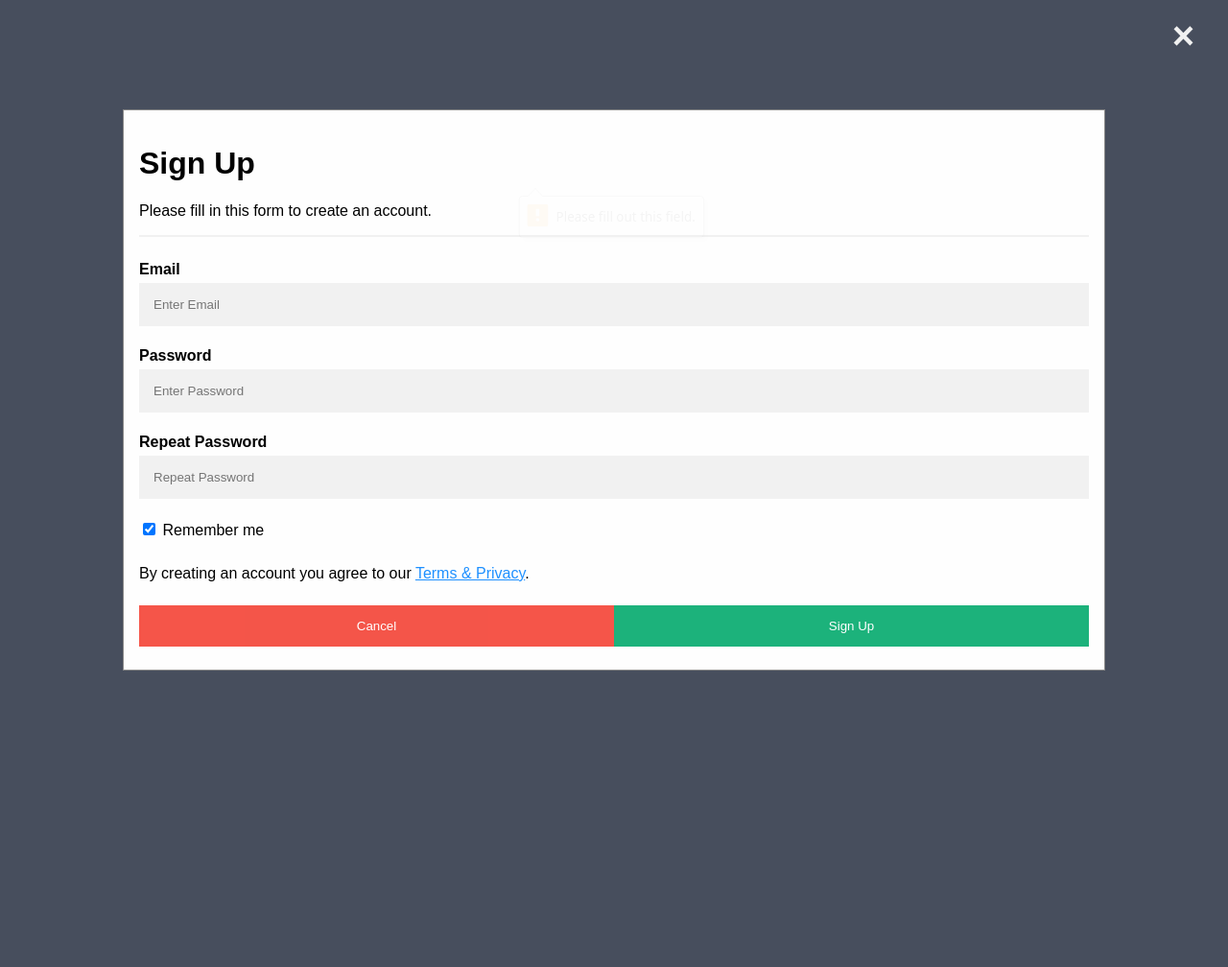
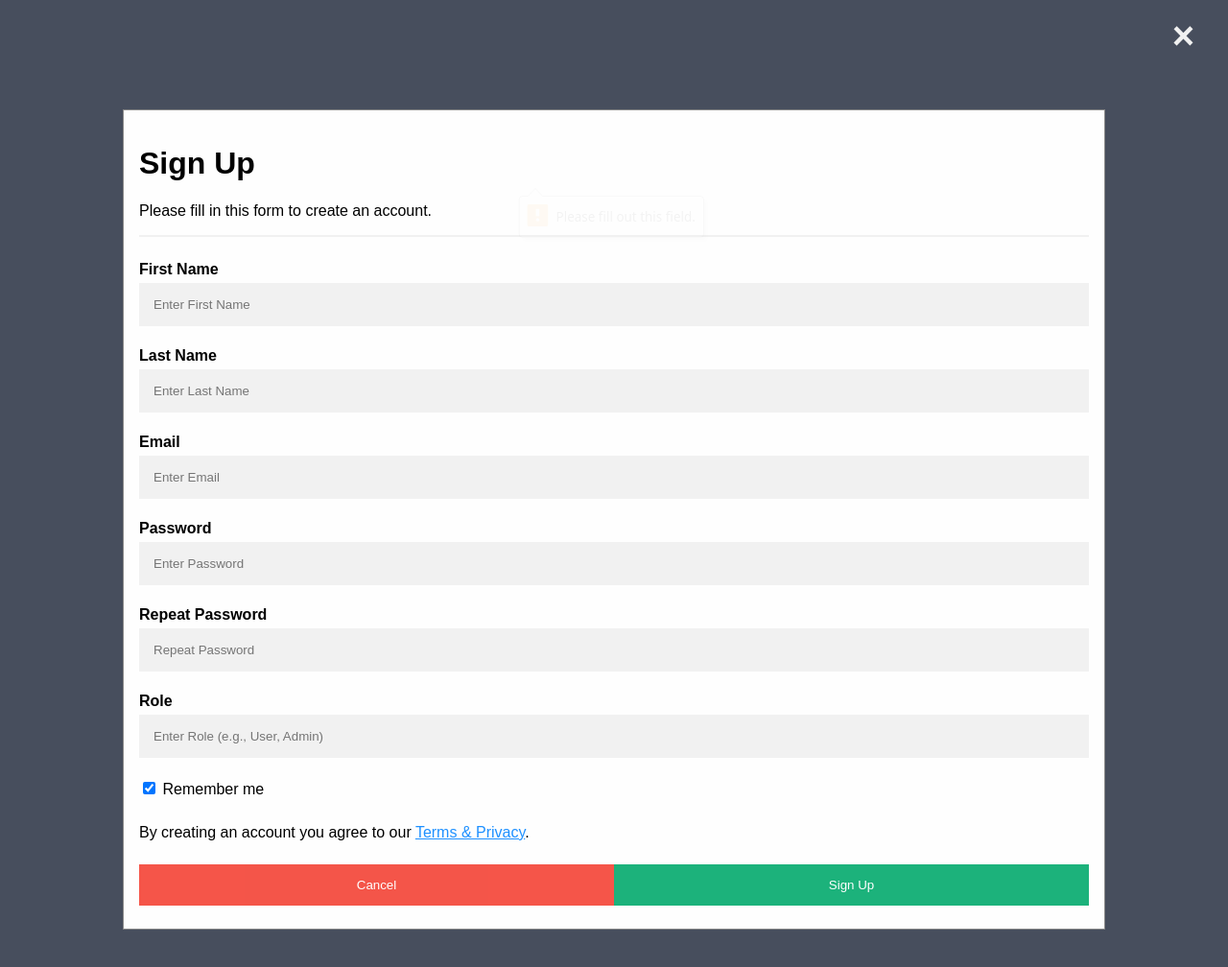
Before and after one commit to UVMHacks2025/team10-webstuff, a Flask app: page /user in a window 1280 px wide, after a click on "Sign Up". Shown: the top 1008 px of the page at 96% size. Run offline with Flask 2, Linux system fonts and the light colour scheme; some libraries are stand-ins or nearby versions.

```diff
--- a/app.py
+++ b/app.py
@@ -1,9 +1,11 @@
-from flask import Flask, render_template, request, redirect, url_for
+from flask import Flask, render_template, request, redirect, url_for, flash, session
 import psycopg2
 from psycopg2 import sql
 from connect import auth
 
 app = Flask(__name__)
+
+app.secret_key = 's3cr3t_k3y_12345'
 
 # Mapping for food types
 food_type_mapping = {
@@ -79,5 +81,69 @@ def inventory():
     con.close()
     return render_template('inventory.html', inventory=inventory)
 
+@app.route('/user', methods=['POST'])
+def register():
+    # Get form data
+    user = 10
+    firstName = request.form.get('first-name')
+    lastName = request.form.get('last-name')
+    email = request.form.get('email')
+    password = request.form.get('psw')
+    password_repeat = request.form.get('psw-repeat')
+    role = request.form.get('role')
+
+    # Form validation
+    if not email or not password or password != password_repeat:
+        flash('Please fill in all fields and ensure passwords match!')
+        return redirect(url_for('user'))
+
+
+    conn = auth()
+    if conn is None:
+        flash("Database connection failed")
+        return redirect(url_for('user'))
+
+    cursor = conn.cursor()
+
+    # Insert query (without user_id if it's auto-incrementing)
+    cursor.execute('INSERT INTO "USER" (user_id, first_name, last_name, email, password, role) VALUES (%s,%s, %s, %s, %s, %s)',
+                    (user,firstName, lastName, email, password, role))
+    conn.commit()  # Commit the transaction
+
+    flash('Registration successful!')
+    return redirect(url_for('user'))
+
+# Login route
+@app.route('/login', methods=['POST'])
+def login():
+    email = request.form.get('uname')  # Username input field
+    password = request.form.get('psw')  # Password input field
+
+    conn = auth()
+    if conn is None:
+        flash("Database connection failed")
+        return redirect(url_for('index'))
+
+    cursor = conn.cursor()
+
+    # Check if user exists
+    cursor.execute('SELECT * FROM "USER" WHERE email = %s AND password = %s', (email, password))
+    user = cursor.fetchone()
+
+    cursor.close()
+    conn.close()
+
+    if user:
+        session['user'] = email  # Store user session
+        flash('Login successful!')
+        return redirect(url_for('inventory'))  # Redirect to the next page
+
+    else:
+        flash('Invalid email or password!')
+        return redirect(url_for('user'))  # Redirect back to login
+
+
+
+
 if __name__ == "__main__":
     app.run(debug=True)
--- a/templates/user.html
+++ b/templates/user.html
@@ -202,10 +202,10 @@ hr {
     <h2>Modal Login Form</h2>
 
 
-    <form class="modal-content animate" action="/action.php" method="post">
+    <form class="modal-content animate" action="/login" method="post">
       <div class="container">
-        <label for="uname"><b>Username</b></label>
-        <input id="uname" type="text" placeholder="Enter Username" name="uname" required>
+        <label for="uname"><b>Username (Email)</b></label>
+        <input id="uname" type="text" placeholder="Enter Email" name="uname" required>
 
         <label for="psw"><b>Password</b></label>
         <input type="password" placeholder="Enter Password" name="psw" required>
@@ -223,19 +223,35 @@ hr {
 
     <div id="id01" class="modal">
       <span onclick="document.getElementById('id01').style.display='none'" class="close" title="Close Modal">&times;</span>
-    <form class="modal-content" action="#" method="POST">
+      <form class="modal-content" action="/user" method="POST">
         <div class="container">
           <h1>Sign Up</h1>
           <p>Please fill in this form to create an account.</p>
           <hr>
+
+          <!-- First Name -->
+          <label for="first-name"><b>First Name</b></label>
+          <input type="text" id="first-name" placeholder="Enter First Name" name="first-name" required>
+
+          <!-- Last Name -->
+          <label for="last-name"><b>Last Name</b></label>
+          <input type="text" id="last-name" placeholder="Enter Last Name" name="last-name" required>
+
+          <!-- Email -->
           <label for="email"><b>Email</b></label>
-        <input type="text" id = "email" placeholder="Enter Email" name="email" required>
+          <input type="text" id="email" placeholder="Enter Email" name="email" required>
 
+          <!-- Password -->
           <label for="psw"><b>Password</b></label>
-        <input type="password" id = "psw" placeholder="Enter Password" name="psw" required>
+          <input type="password" id="psw" placeholder="Enter Password" name="psw" required>
 
+          <!-- Repeat Password -->
           <label for="psw-repeat"><b>Repeat Password</b></label>
-        <input type="password" id = "psw-repeat"placeholder="Repeat Password" name="psw-repeat" required>
+          <input type="password" id="psw-repeat" placeholder="Repeat Password" name="psw-repeat" required>
+
+          <!-- Role (Optional) -->
+          <label for="role"><b>Role</b></label>
+          <input type="text" id="role" placeholder="Enter Role (e.g., User, Admin)" name="role" required>
 
           <label>
             <input type="checkbox" checked="checked" name="remember" style="margin-bottom:15px"> Remember me
@@ -251,5 +267,6 @@ hr {
       </form>
     </div>
 
+
 </body>
 </html>
```
Also changed, not shown: templates/insert.html (+13 -4 lines). Lines whose indentation alone changed are shown as unchanged.
